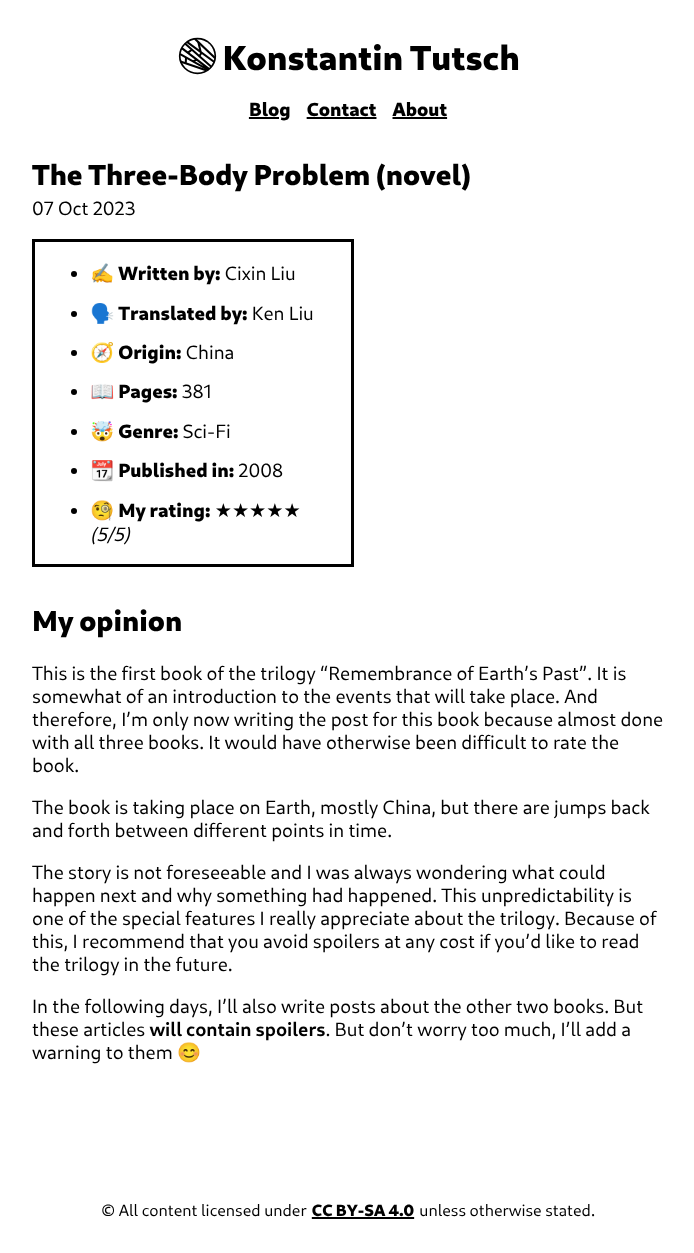
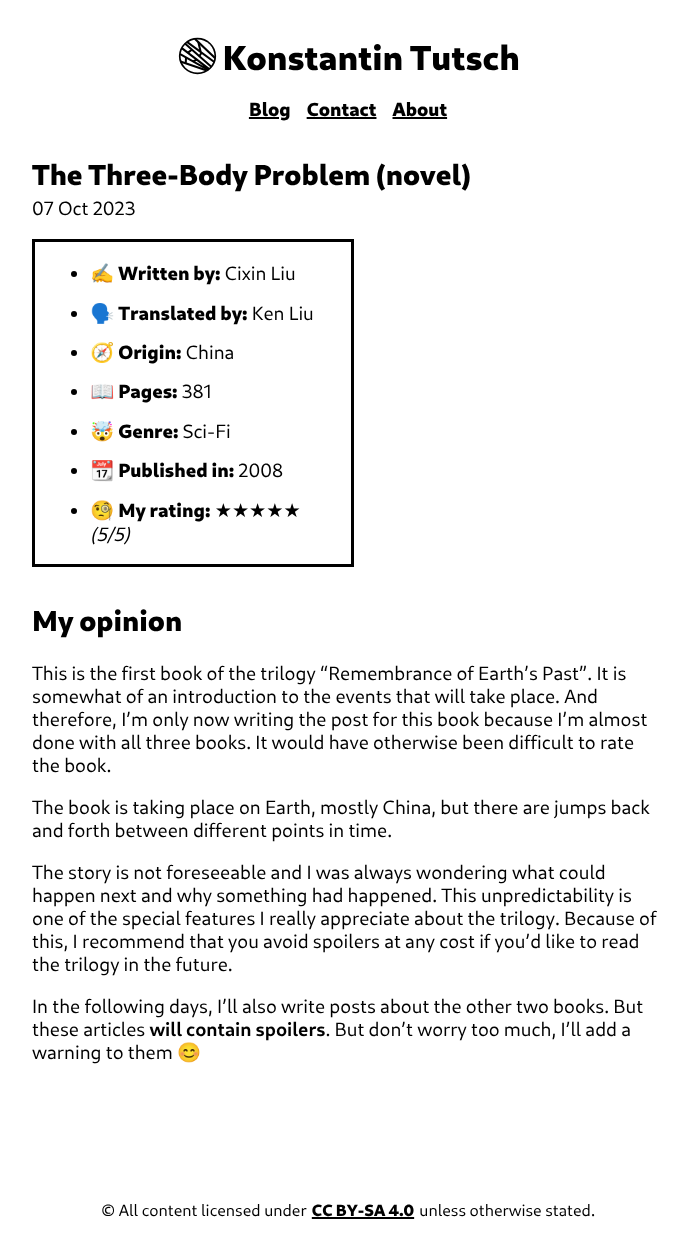
Before and after one commit to konstantintutsch/website, a Jekyll site: the page built from _posts/2023-10-07-the-three-body-problem-novel.md, in a window 1280 px wide. Shown: the whole page, without its empty margins (292-986 px from the left). Built offline with Jekyll 4.4.1, drawn with Linux system fonts in a browser that asks for light colours.

Commit message:
Add missing 'I am'

```diff
--- a/_posts/2023-10-07-the-three-body-problem-novel.md
+++ b/_posts/2023-10-07-the-three-body-problem-novel.md
@@ -10,7 +10,7 @@ published: 2008
 stars: 5
 ---
 
-This is the first book of the trilogy "Remembrance of Earth's Past". It is somewhat of an introduction to the events that will take place. And therefore, I'm only now writing the post for this book because almost done with all three books. It would have otherwise been difficult to rate the book.
+This is the first book of the trilogy "Remembrance of Earth's Past". It is somewhat of an introduction to the events that will take place. And therefore, I'm only now writing the post for this book because I'm almost done with all three books. It would have otherwise been difficult to rate the book.
 
 The book is taking place on Earth, mostly China, but there are jumps back and forth between different points in time.
 
```
